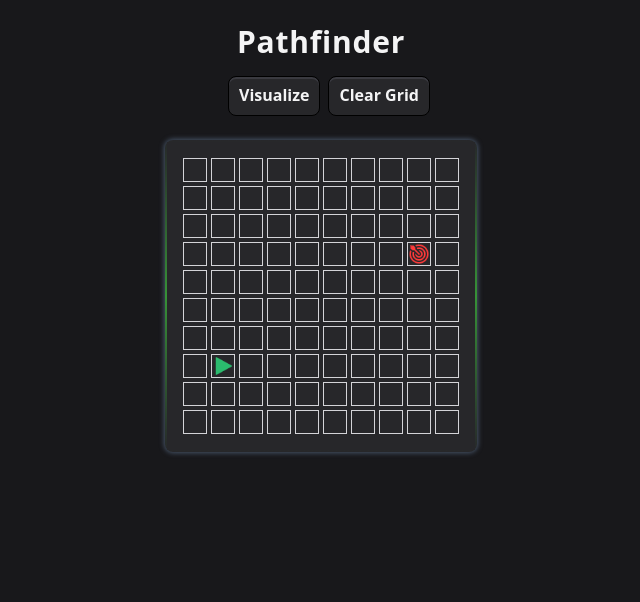
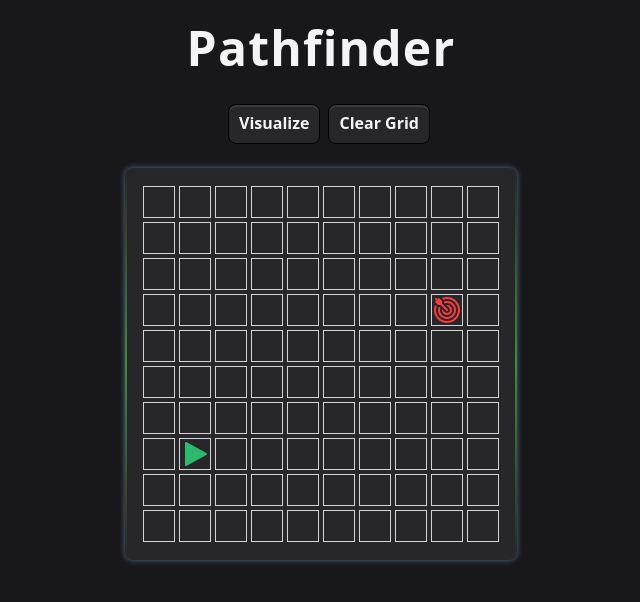
Before and after one commit to timii/pathfinder, a SvelteKit app: page / in a window 1280 px wide. Shown: the top 602 px of the page, without its empty margins (319-959 px from the left). Built offline with nearby package versions, Linux system fonts and the light colour scheme.

Commit message:
fix: add default breakpoints into config

```diff
--- a/tailwind.config.js
+++ b/tailwind.config.js
@@ -4,7 +4,24 @@ export default {
     content: ["./src/**/*.{html,js,svelte,ts}"],
     theme: {
         extend: {},
-        screens: { 'customheight': { 'raw': `(min-height: ${CONSTS.statsMinHeight}px)` }, }
+        screens: {
+            'customheight': { 'raw': `(min-height: ${CONSTS.statsMinHeight}px)` },
+            // => @media (min-height: {CONSTS.statsMinHeight}px) { ... }
+
+            'sm': '640px',
+            // => @media (min-width: 640px) { ... }
+
+            'md': '768px',
+            // => @media (min-width: 768px) { ... }
+
+            'lg': '1024px',
+            // => @media (min-width: 1024px) { ... }
+
+            'xl': '1280px',
+            // => @media (min-width: 1280px) { ... }
+
+            '2xl': '1536px',
+        }
     },
     plugins: [],
 };
```
